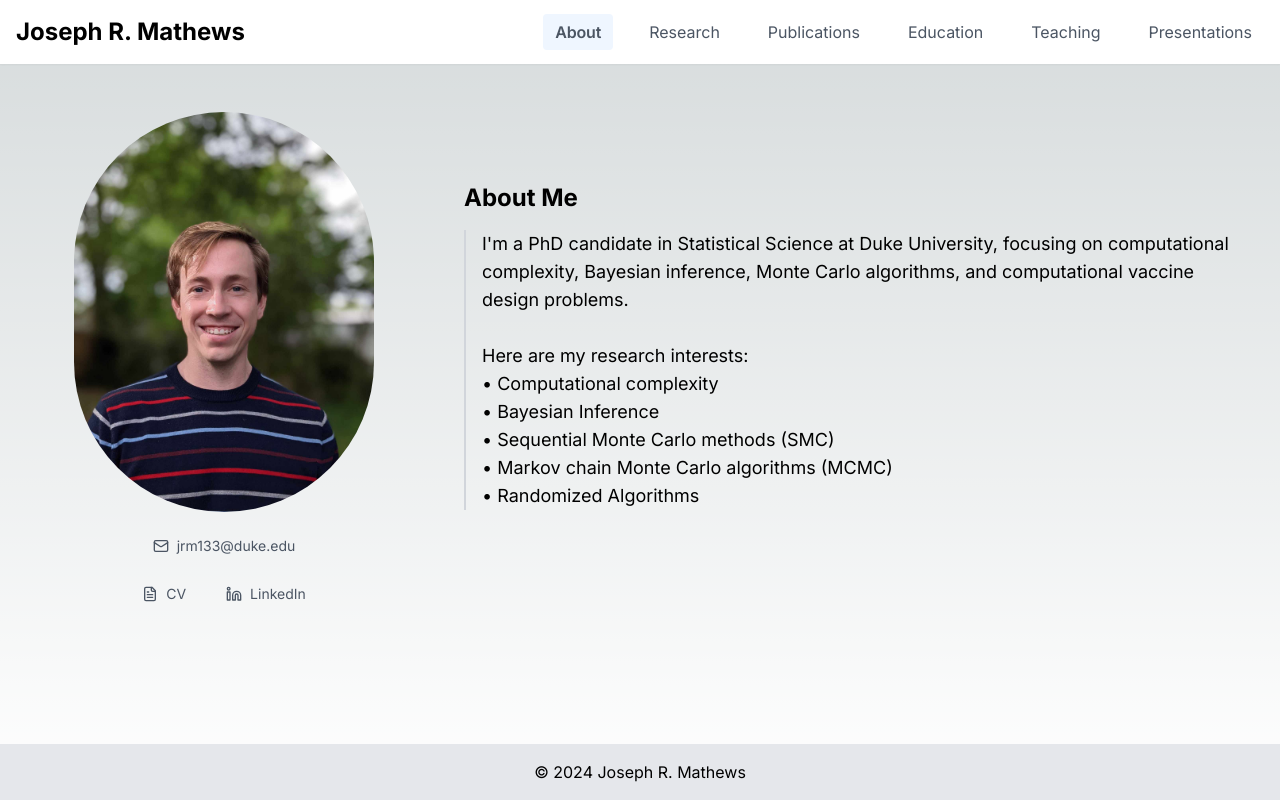
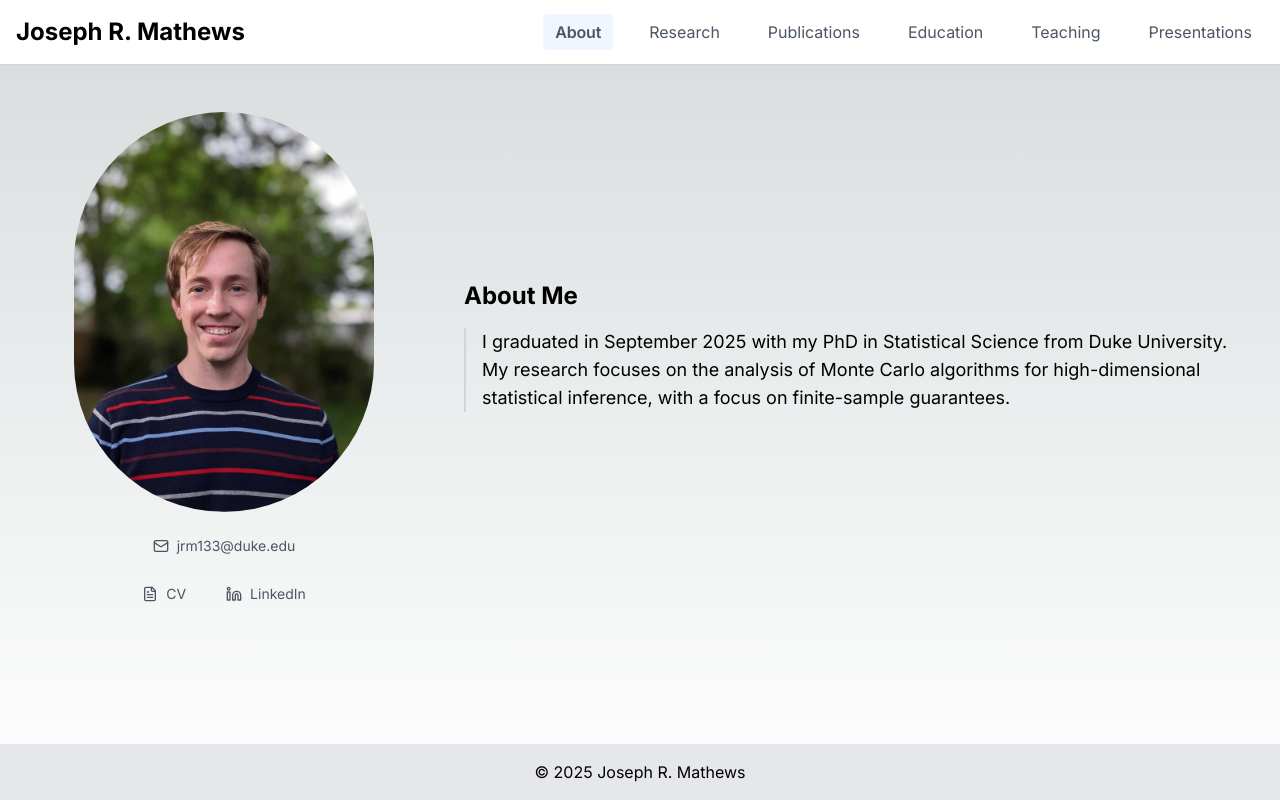
Before and after one commit to bassimeledath/joe-website, a Next.js app: page / in a window 1280 px wide. Built offline with nearby package versions, Linux system fonts and the light colour scheme.

Commit message:
updated cv and changed about me

```diff
--- a/config.js
+++ b/config.js
@@ -8,7 +8,7 @@ const config = {
     ]
   },
   aboutMe: {
-    text: "I'm a PhD candidate in Statistical Science at Duke University, focusing on computational complexity, Bayesian inference, Monte Carlo algorithms, and computational vaccine design problems.\n\n Here are my research interests:\n• Computational complexity\n• Bayesian Inference\n• Sequential Monte Carlo methods (SMC)\n• Markov chain Monte Carlo algorithms (MCMC)\n• Randomized Algorithms",
+    text: "I graduated in September 2025 with my PhD in Statistical Science from Duke University. My research focuses on the analysis of Monte Carlo algorithms for high-dimensional statistical inference, with a focus on finite-sample guarantees.",
     imageUrl: "/images/profile.jpg",
     cvUrl: "/cv/cv.pdf"
   },
@@ -84,7 +84,7 @@ const config = {
   //   }
   // ],
   footer: {
-    copyright: "2024 Joseph R. Mathews"
+    copyright: "2025 Joseph R. Mathews"
   }
 };
 
```
Also changed, not shown: 1 other file (tests, documents, lock files or other folders).
